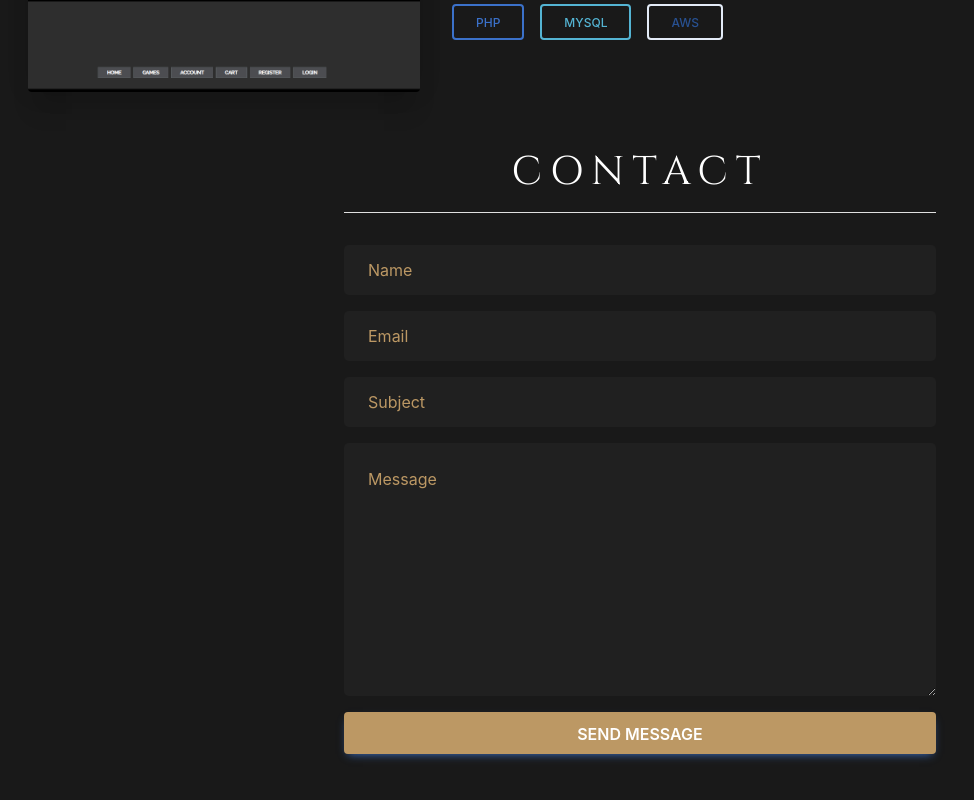
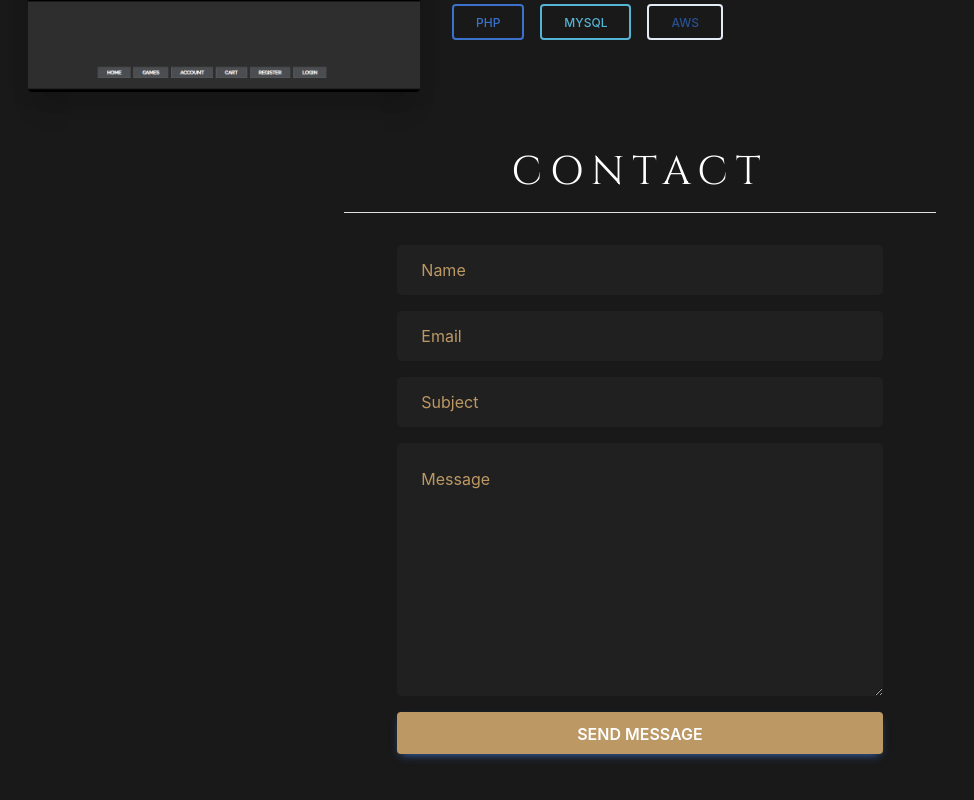
Before and after one commit to jasonywang0/MDB-Port, a React (Create React App) app: page / in a window 1280 px wide. Shown: the part 2864-3664 px from the top of the page, without its empty margins (0-974 px from the left). Built offline with nearby package versions, Linux system fonts and the light colour scheme.

Commit message:
added id

```diff
--- a/src/views/About.js
+++ b/src/views/About.js
@@ -14,7 +14,7 @@ import { VscEllipsis } from 'react-icons/vsc';
 
 export default function About() {
   return (
-    <MDBContainer fluid className='py-5 text-white' style={{backgroundColor: '#191919'}}>
+    <MDBContainer id='about' fluid className='py-5 text-white' style={{backgroundColor: '#191919'}}>
 
         <MDBRow className='justify-content-center p-3'>
             <MDBCol md={6} className='gx-5 mb-2 text-center'>
--- a/src/views/Contact.js
+++ b/src/views/Contact.js
@@ -18,7 +18,7 @@ import { VscEllipsis } from 'react-icons/vsc';
 
 export default function Contact() {
   return (
-    <MDBContainer fluid className='text-white pb-5' style={{backgroundColor: '#191919'}}>
+    <MDBContainer id='contact' fluid className='text-white pb-5' style={{backgroundColor: '#191919'}}>
 
         <MDBRow className='justify-content-center pt-3'>
             <MDBCol md={6} className='gx-5 mb-2 text-center'>
@@ -30,13 +30,12 @@ export default function Contact() {
 
         <MDBRow className='justify-content-center'>
 
-            <div class="col-lg-6">
-                <div class="contact-wrap">
+            <div class="col-sm-9 col-md-8 col-lg-6 col-xl-5">
 
-                    <div id="form-message-warning" class="mb-4 w-100 text-center"></div>
-                    <div id="form-message-success" class="mb-4 w-100 text-center">
-                        Your message was sent, thank you!
-                    </div>
+                <div id="form-message-warning" class="mb-4 w-100 text-center"></div>
+                <div id="form-message-success" class="mb-4 w-100 text-center">
+                    Your message was sent, thank you!
+                </div>
 
                 <form method="POST" id="contactForm" name="contactForm" class="contactForm" novalidate="novalidate">
                     <div class="row p-0 m-0">
@@ -79,12 +78,9 @@ export default function Contact() {
                                 <div class="submitting"></div>
                             </div>
                         </div>
-
                     </div>
                 </form>
             </div>
-
-        </div>
         </MDBRow>
 
     </MDBContainer>
--- a/src/views/Projects.js
+++ b/src/views/Projects.js
@@ -10,7 +10,7 @@ import {
 
 export default function Projects() {
   return (
-    <MDBContainer fluid className='py-0 text-white' style={{backgroundColor: '#191919'}}>
+    <MDBContainer id='projects' fluid className='py-0 text-white' style={{backgroundColor: '#191919'}}>
 
         <MDBRow className='justify-content-center pb-3'>
             <MDBCol md={6} className='gx-5 mb-2 text-center'>
```
